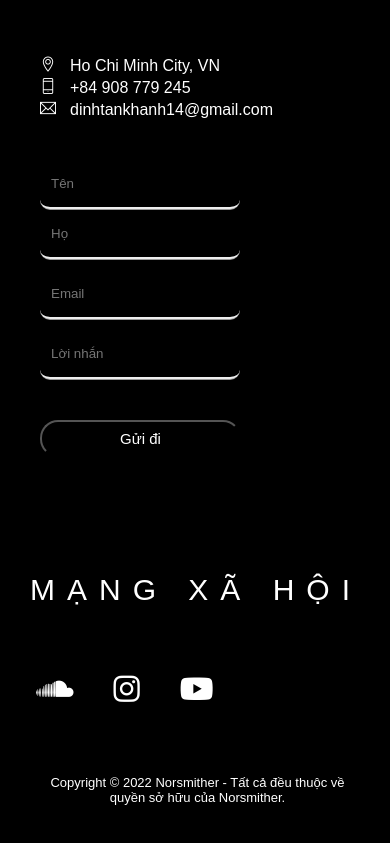
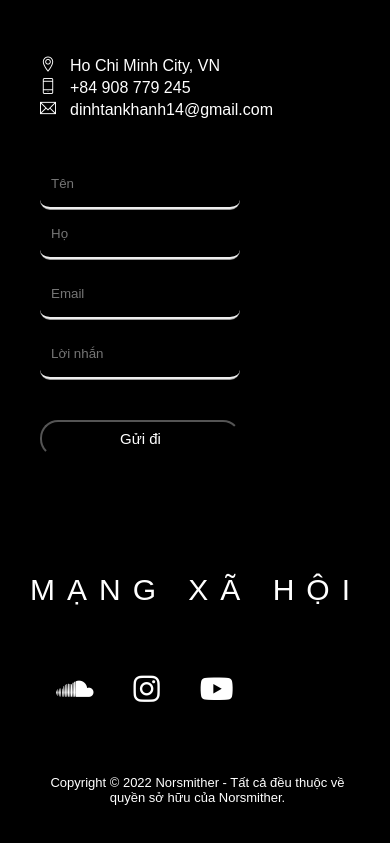
Before and after one commit to tankhanh/-norsmither-website, a website: page homeVN.html in a window 390 px wide. Shown: the part 1716-2559 px from the top of the page. Drawn offline with nearby package versions, Linux system fonts and the light colour scheme.

Commit message:
sửa css

```diff
--- a/public/assets/css/styleVN.css
+++ b/public/assets/css/styleVN.css
@@ -1367,7 +1367,7 @@
         font-size: 20px;
         padding: 16px;
         display: inline-flex;
-        margin: 15px 0px;
+        margin: 15px 20px;
     }
     #social .social-list a{
         color: rgba(0, 0, 0, 0.6);
```
